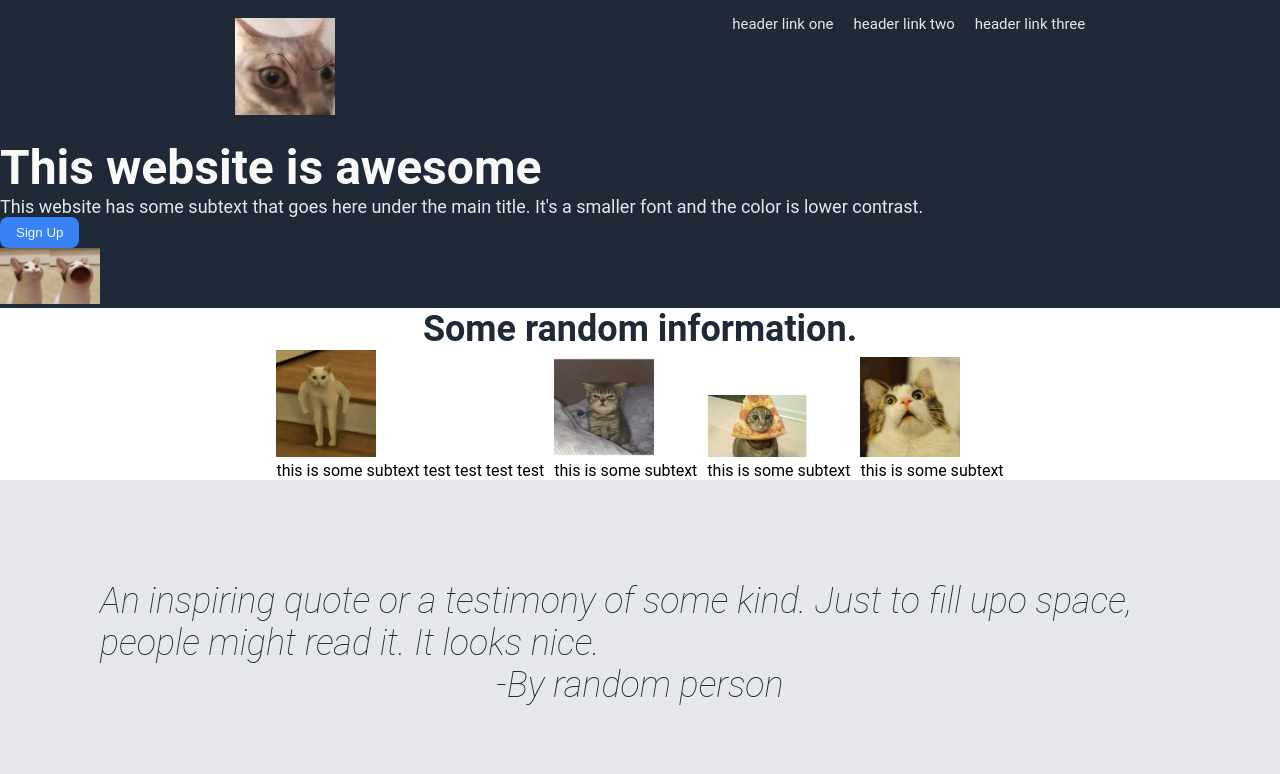
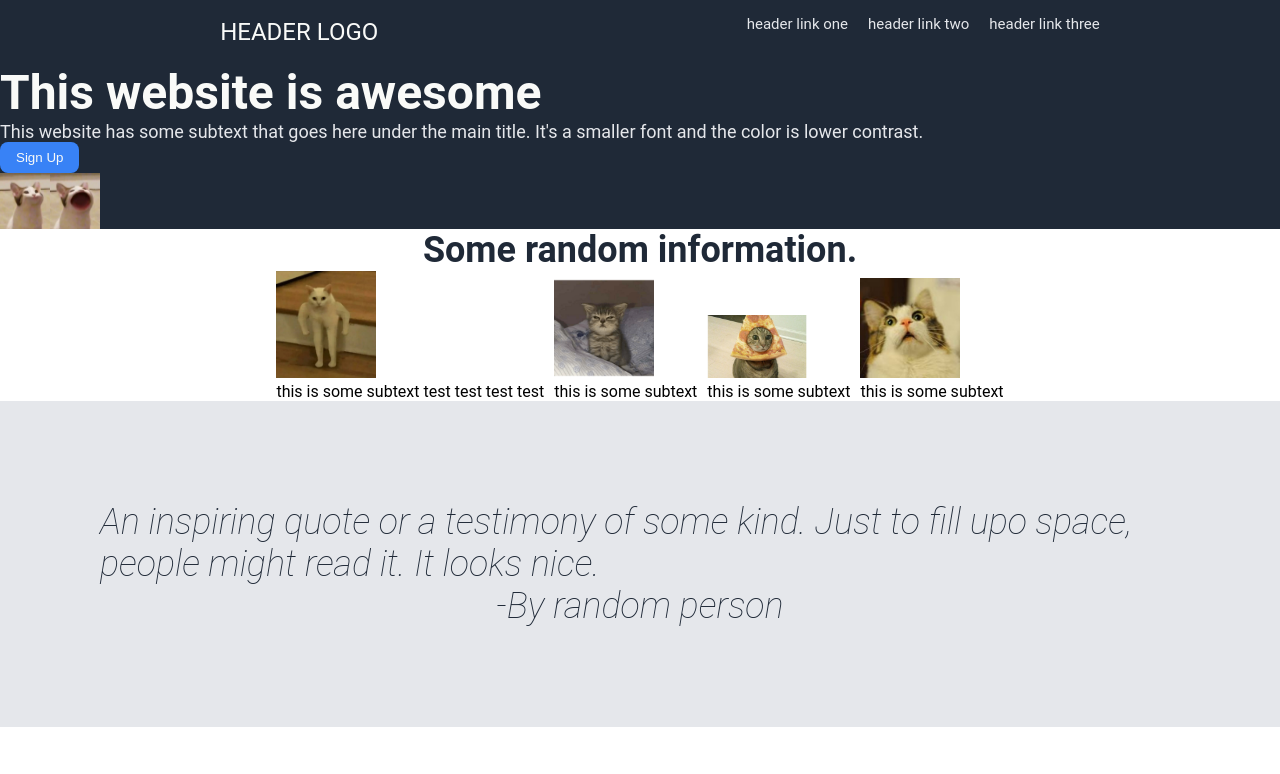
Before and after one commit to ashrafazmy/landing-page-project, a plain HTML site: page index.html in a window 1280 px wide. Shown: the top 774 px of the page. Drawn offline with Linux system fonts and the light colour scheme.

Commit message:
Edit the styling and html files

```diff
--- a/index.html
+++ b/index.html
@@ -11,7 +11,8 @@
 <body>
     <div class="header">
         <ul class="right-link">
-            <li class="logo"><img src="cat/cats-logo.jpeg" alt="a picture of cat"></a></li>
+            <!-- header logo -->
+            <li class="logo">HEADER LOGO</li>
         </ul>
         <ul class="left-link">
             <li class="link"><a href="#">header link one</a></li>
--- a/style.css
+++ b/style.css
@@ -32,7 +32,8 @@ body {
 
 .hero-image{
     width:200px;
-
+    display: flex;
+    ;
 }
 
 .content {
```
